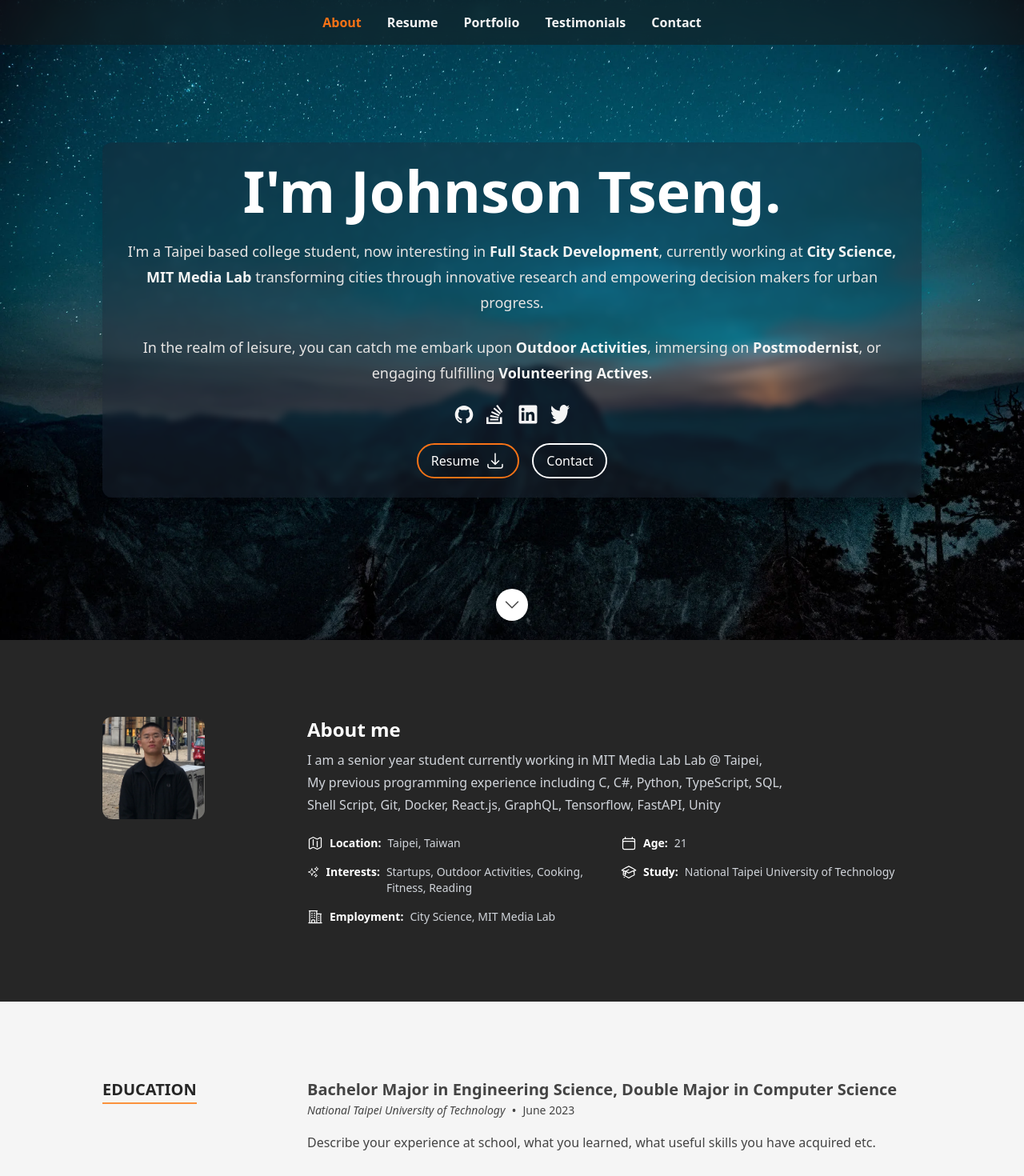
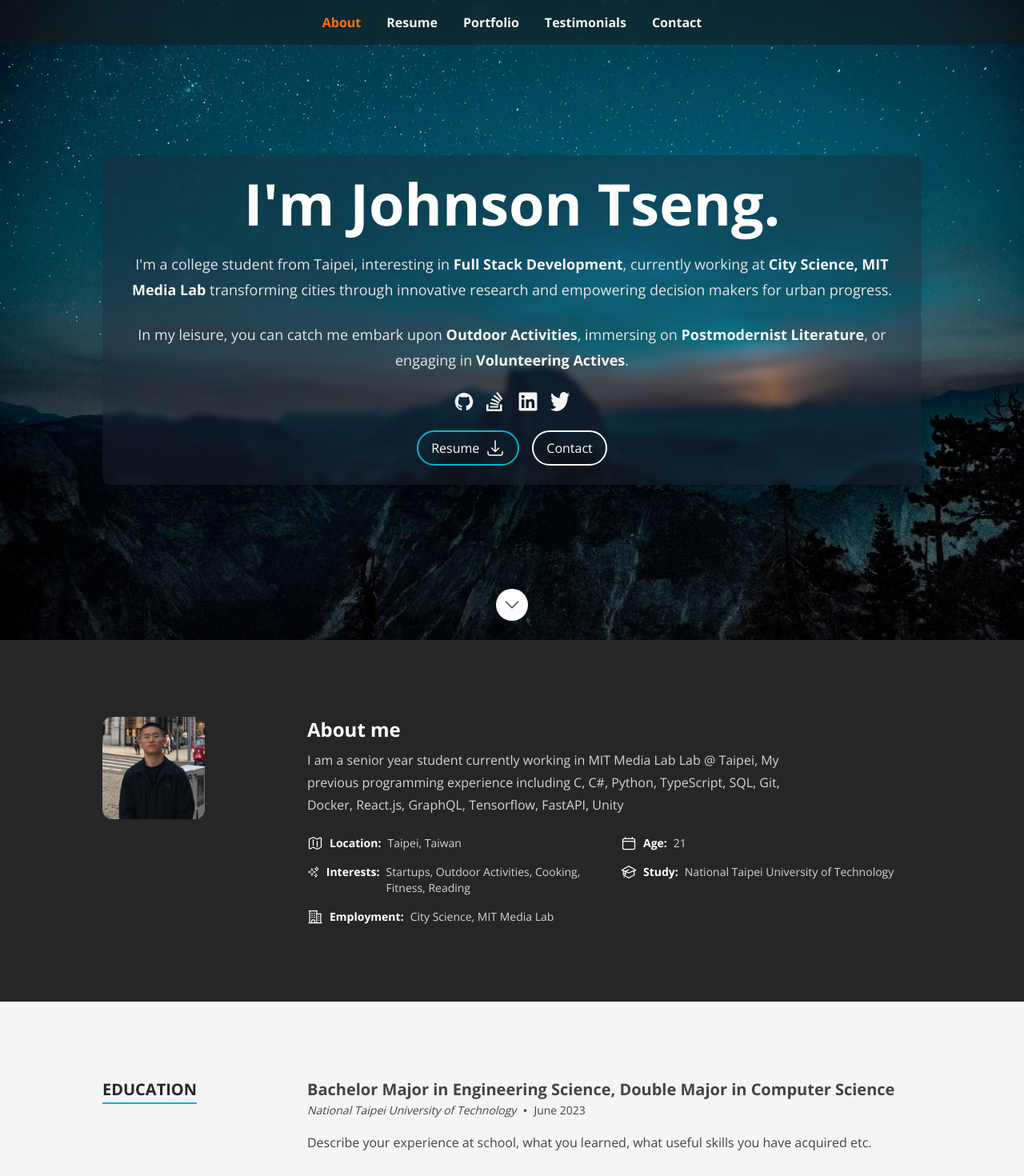
Before and after one commit to PaBaNaNa/johnsonafool.me, a Next.js app: page / in a window 1280 px wide. Shown: the top 1470 px of the page at 80% size. Built offline with nearby package versions, Linux system fonts and the light colour scheme.

Commit message:
feat: layout

```diff
--- a/src/components/Sections/Contact/ContactForm.tsx
+++ b/src/components/Sections/Contact/ContactForm.tsx
@@ -43,7 +43,7 @@ const ContactForm: FC = memo(() => {
   );
 
   const inputClasses =
-    "bg-neutral-700 border-0 focus:border-0 focus:outline-none focus:ring-1 focus:ring-orange-600 rounded-md placeholder:text-neutral-400 placeholder:text-sm text-neutral-200 text-sm";
+    "bg-neutral-700 border-0 focus:border-0 focus:outline-none focus:ring-1 focus:ring-cyan-600 rounded-md placeholder:text-neutral-400 placeholder:text-sm text-neutral-200 text-sm";
 
   return (
     <form
@@ -79,7 +79,7 @@ const ContactForm: FC = memo(() => {
       />
       <button
         aria-label="Submit contact form"
-        className="w-max rounded-full border-2 border-orange-600 bg-stone-900 px-4 py-2 text-sm font-medium text-white shadow-md outline-none hover:bg-stone-800 focus:ring-2 focus:ring-orange-600 focus:ring-offset-2 focus:ring-offset-stone-800"
+        className="w-max rounded-full border-2 border-cyan-600 bg-stone-900 px-4 py-2 text-sm font-medium text-white shadow-md outline-none hover:bg-stone-800 focus:ring-2 focus:ring-cyan-600 focus:ring-offset-2 focus:ring-offset-stone-800"
         type="submit"
       >
         Send Message
--- a/src/components/Sections/Contact/index.tsx
+++ b/src/components/Sections/Contact/index.tsx
@@ -51,7 +51,7 @@ const Contact: FC = memo(() => {
                     <dd className="flex items-center">
                       <a
                         className={classNames(
-                          "-m-2 flex rounded-md p-2 text-neutral-300 hover:text-orange-500 focus:outline-none focus:ring-2 focus:ring-orange-500",
+                          "-m-2 flex rounded-md p-2 text-neutral-300 hover:text-cyan-500 focus:outline-none focus:ring-2 focus:ring-cyan-500",
                           { "hover:text-white": href }
                         )}
                         href={href}
--- a/src/components/Sections/Hero.tsx
+++ b/src/components/Sections/Hero.tsx
@@ -35,7 +35,8 @@ const Hero: FC = memo(() => {
                   className={classNames(
                     "flex gap-x-2 rounded-full border-2 bg-none px-4 py-2 text-sm font-medium text-white ring-offset-gray-700/80 hover:bg-gray-700/80 focus:outline-none focus:ring-2 focus:ring-offset-2 sm:text-base",
                     primary
-                      ? "border-orange-500 ring-orange-500"
+                      ? // ? "border-orange-500 ring-orange-500"
+                        "border-cyan-500 ring-cyan-500"
                       : "border-white ring-white"
                   )}
                   href={href}
--- a/src/components/Sections/Resume/ResumeSection.tsx
+++ b/src/components/Sections/Resume/ResumeSection.tsx
@@ -9,7 +9,7 @@ const ResumeSection: FC<PropsWithChildren<{ title: string }>> = memo(
             <h2 className="text-xl font-bold uppercase text-neutral-800">
               {title}
             </h2>
-            <span className="absolute inset-x-0 -bottom-1 border-b-2 border-orange-400" />
+            <span className="absolute inset-x-0 -bottom-1 border-b-2 border-cyan-500" />
           </div>
         </div>
         <div className="col-span-1 flex flex-col md:col-span-3">{children}</div>
--- a/src/components/Sections/Resume/Skills.tsx
+++ b/src/components/Sections/Resume/Skills.tsx
@@ -34,7 +34,7 @@ export const Skill: FC<{ skill: SkillType }> = memo(({ skill }) => {
       <span className="ml-2 text-sm font-medium">{name}</span>
       <div className="h-5 w-full overflow-hidden rounded-full bg-neutral-300">
         <div
-          className="h-full rounded-full bg-orange-400"
+          className="h-full rounded-full bg-cyan-500"
           style={{ width: `${percentage}%` }}
         />
       </div>
--- a/src/data/data.tsx
+++ b/src/data/data.tsx
@@ -13,8 +13,9 @@ import InstagramIcon from "../components/Icon/InstagramIcon";
 import LinkedInIcon from "../components/Icon/LinkedInIcon";
 import StackOverflowIcon from "../components/Icon/StackOverflowIcon";
 import TwitterIcon from "../components/Icon/TwitterIcon";
-import aiTestimonialImage from "../images/generativeai.webp";
+import aiTestimonialImage from "../images/generativeai.png";
 import heroImage from "../images/header-background.webp";
+import porfolioImageNpcSite from "../images/portfolio/npc-site.jpg";
 // import heroImage from "../images/background.webp";
 import porfolioImage1 from "../images/portfolio/portfolio-1.jpg";
 import porfolioImage2 from "../images/portfolio/portfolio-2.jpg";
@@ -47,8 +48,8 @@ import {
  * Page meta data
  */
 export const homePageMeta: HomepageMeta = {
-  title: "React Resume Template",
-  description: "Example site built with Tim Baker's react resume template",
+  title: "Johnson Tseng",
+  description: "Johnson Tseng's personal website",
 };
 
 /**
@@ -76,7 +77,7 @@ export const heroData: Hero = {
   description: (
     <>
       <p className="prose-sm text-stone-200 sm:prose-base lg:prose-lg">
-        I'm a Taipei based college student, now interesting in{" "}
+        I'm a college student from Taipei, interesting in{" "}
         <strong className="text-stone-100">Full Stack Development</strong>,
         currently working at{" "}
         <strong className="text-stone-100">City Science, MIT Media Lab</strong>{" "}
@@ -84,10 +85,11 @@ export const heroData: Hero = {
         makers for urban progress.
       </p>
       <p className="prose-sm text-stone-200 sm:prose-base lg:prose-lg">
-        In the realm of leisure, you can catch me embark upon{" "}
+        In my leisure, you can catch me embark upon{" "}
         <strong className="text-stone-100">Outdoor Activities</strong>,
-        immersing on <strong className="text-stone-100">Postmodernist</strong>,
-        or engaging fulfilling{" "}
+        immersing on{" "}
+        <strong className="text-stone-100">Postmodernist Literature</strong>, or
+        engaging in{" "}
         <strong className="text-stone-100">Volunteering Actives</strong>.
       </p>
     </>
@@ -119,7 +121,7 @@ export const heroData: Hero = {
 export const aboutData: About = {
   profileImageSrc: profilepic,
   description: `I am a senior year student currently working in MIT Media Lab Lab @ Taipei,
-  My previous programming experience including  C, C#, Python, TypeScript, SQL, Shell Script, Git, Docker, React.js, GraphQL,
+  My previous programming experience including  C, C#, Python, TypeScript, SQL, Git, Docker, React.js, GraphQL,
   Tensorflow, FastAPI, Unity`,
   aboutItems: [
     { label: "Location", text: "Taipei, Taiwan", Icon: MapIcon },
@@ -246,10 +248,11 @@ export const portfolioItems: PortfolioItem[] = [
     image: porfolioImage4,
   },
   {
-    title: "Project title 5",
-    description: "Give a short description of your project here.",
-    url: "https://timbaker.me",
-    image: porfolioImage5,
+    title: "NTUT Programming Club Animated Introduction",
+    description:
+      "Introduce our club using scroll animation. Built with Vue.js and Vite",
+    url: "https://ntut-club-animation.vercel.app",
+    image: porfolioImageNpcSite,
   },
   {
     title: "Project title 6",
@@ -353,19 +356,19 @@ export const testimonial: TestimonialSection = {
   testimonials: [
     {
       name: "John Doe",
-      text: "Use this as an opportunity to promote what it is like to work with you. High value testimonials include ones from current or past co-workers, managers, or from happy clients.",
+      text: "A photograph of a busy street in a downtown area, with buildings and traffic in the background, during the golden hour with warm, orange lighting, and shot with a tilt-shift lens using a 24mm lens. (臺北市敦化南路1段)",
       image:
         "https://cloudflare-ipfs.com/ipfs/Qmd3W5DuhgHirLHGVixi6V76LhCkZUz6pnFt5AJBiyvHye/avatar/169.jpg",
     },
     {
       name: "Jane Doe",
-      text: "Here you should write some nice things that someone has said about you. Encourage them to be specific and include important details (notes about a project you were on together, impressive quality produced, etc).",
+      text: "A sketch of a modern building street view captured at dusk with a warm orange light, showcasing the busy street with pedestrians and vehicles passing by, in the bustling city of Tokyo, Japan. (忠孝復興SOGO)",
       image:
         "https://cloudflare-ipfs.com/ipfs/Qmd3W5DuhgHirLHGVixi6V76LhCkZUz6pnFt5AJBiyvHye/avatar/14.jpg",
     },
     {
       name: "Someone else",
-      text: "Add several of these, and keep them as fresh as possible, but be sure to focus on quality testimonials with strong highlights of your skills/work ethic.",
+      text: "A photograph of an intersection on a street, showcasing the revitalization efforts taken by the city. The photo should include newly planted trees and modern buildings replacing the old ones, and a bus route passing through the intersection, highlighting the improved public transportation infrastructure. during the golden hour with warm, orange lighting, and shot with a tilt-shift lens using a 24mm lens. (37民權東路二段)",
       image:
         "https://cloudflare-ipfs.com/ipfs/Qmd3W5DuhgHirLHGVixi6V76LhCkZUz6pnFt5AJBiyvHye/avatar/69.jpg",
     },
--- a/src/globalStyles.scss
+++ b/src/globalStyles.scss
@@ -1,6 +1,9 @@
 @tailwind base;
 @tailwind components;
 @tailwind utilities;
+
+// set the default font family to open sans
+@import url('https://fonts.googleapis.com/css?family=Open+Sans:400,600,700&display=swap');
 
 @layer utilities {
   /* Chrome, Safari and Opera */
@@ -36,7 +39,6 @@ body {
   position: relative;
   width: 100%;
   color: #444444;
-  font-family: system-ui, -apple-system, BlinkMacSystemFont, 'Segoe UI', Ubuntu, 'Helvetica Neue', sans-serif;
   background-color: #fafafa;
 }
 
--- a/tailwind.config.js
+++ b/tailwind.config.js
@@ -1,35 +1,50 @@
+// const defaultTheme = require("tailwindcss/defaultTheme");
+import defaltTheme from "tailwindcss/defaultTheme";
+
 // eslint-disable-next-line no-undef
 module.exports = {
-  content: ['./src/**/*.{js,ts,jsx,tsx,css,scss}'],
+  content: ["./src/**/*.{js,ts,jsx,tsx,css,scss}"],
   // darkMode: 'media', // or 'media' or 'class'
   theme: {
     extend: {
       keyframes: {
         typing: {
-          '0%, 100%': {width: '0%'},
-          '30%, 70%': {width: '100%'},
+          "0%, 100%": { width: "0%" },
+          "30%, 70%": { width: "100%" },
         },
         blink: {
-          '0%': {
+          "0%": {
             opacity: 0,
           },
         },
-        'rotate-loader': {
-          '0%': {
-            transform: 'rotate(0deg)',
-            strokeDashoffset: '360%',
+        "rotate-loader": {
+          "0%": {
+            transform: "rotate(0deg)",
+            strokeDashoffset: "360%",
           },
-          '100%': {
-            transform: 'rotate(360deg)',
-            strokeDashoffset: '-360%',
+          "100%": {
+            transform: "rotate(360deg)",
+            strokeDashoffset: "-360%",
           },
+        },
+        colors: {
+          lightBlue: "var(--color-light-blue)",
+          borderBlue: "var(--color-border-blue)",
+          searchBarBlue: "var(--color-search-bar-blue)",
+          deepBlue: "var(--color-deep-blue)",
+          darkBlue: "var(--color-dark-blue)",
+          buttonInitialBackground: "var(--button-initial-background)",
+          buttonHoverBackground: "var(--button-hover-background)",
         },
       },
       screens: {
-        touch: {raw: 'only screen and (pointer: coarse)'},
+        touch: { raw: "only screen and (pointer: coarse)" },
+      },
+      fontFamily: {
+        sans: ["Open Sans", ...defaltTheme.fontFamily.sans],
       },
     },
   },
   // eslint-disable-next-line no-undef
-  plugins: [require('@tailwindcss/forms'), require('@tailwindcss/typography')],
+  plugins: [require("@tailwindcss/forms"), require("@tailwindcss/typography")],
 };
```
Also changed, not shown: src/components/Sections/Testimonials.tsx (+4 -4 lines), src/images/generativeai.png (renamed from src/images/generativeai.webp), src/images/portfolio/npc-site.jpg (added), todos.txt.
